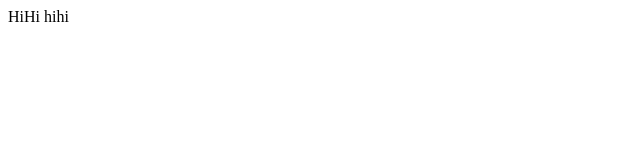
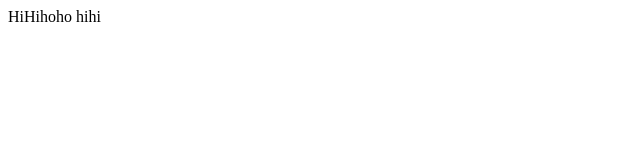
Before and after one commit to lrllzzr/Garbages, a plain HTML site: page index.html in a window 1280 px wide. Shown: the full height of the page, 0-640 px from the left. Drawn offline with Linux system fonts and the light colour scheme.

Commit message:
Update index.html

```diff
--- a/index.html
+++ b/index.html
@@ -7,7 +7,7 @@
 </head>
 
 <body>
-  HiHi
+  HiHihoho
 </ body >
   hihi
 </ html>
```
